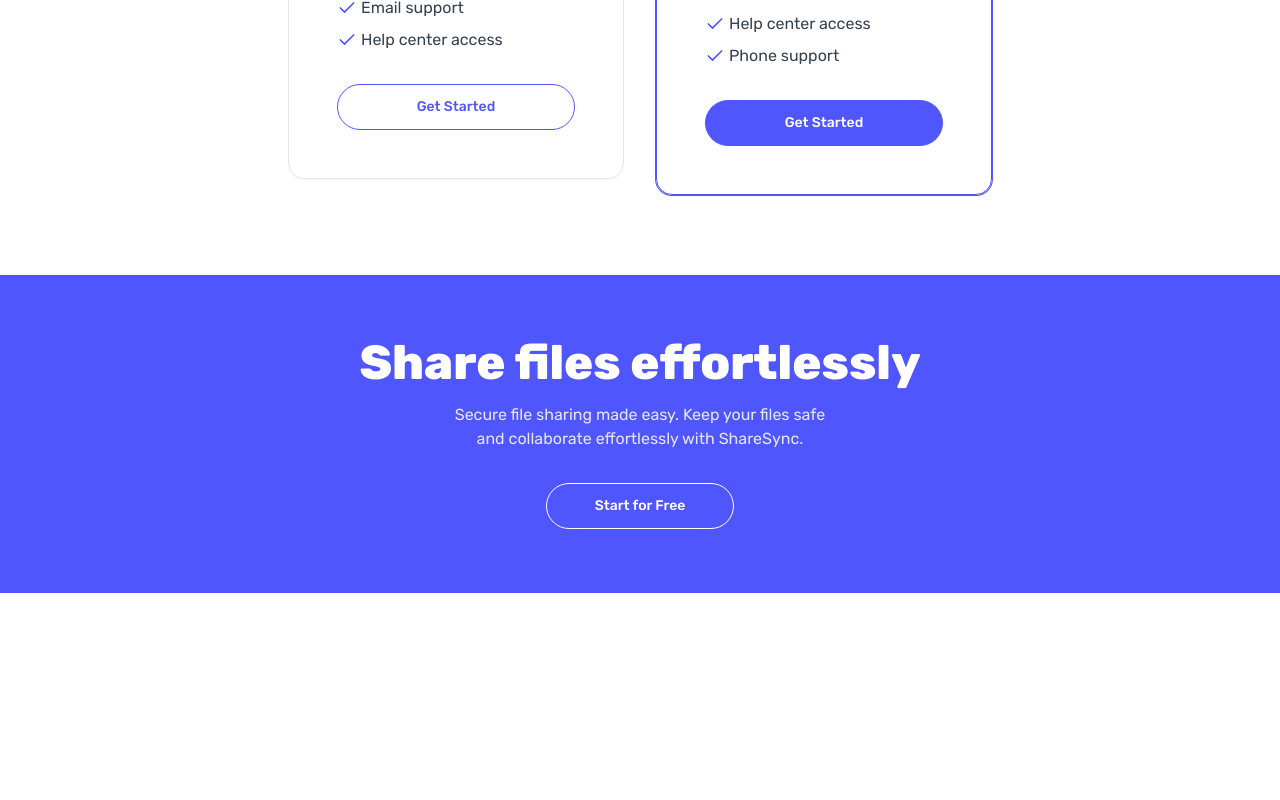
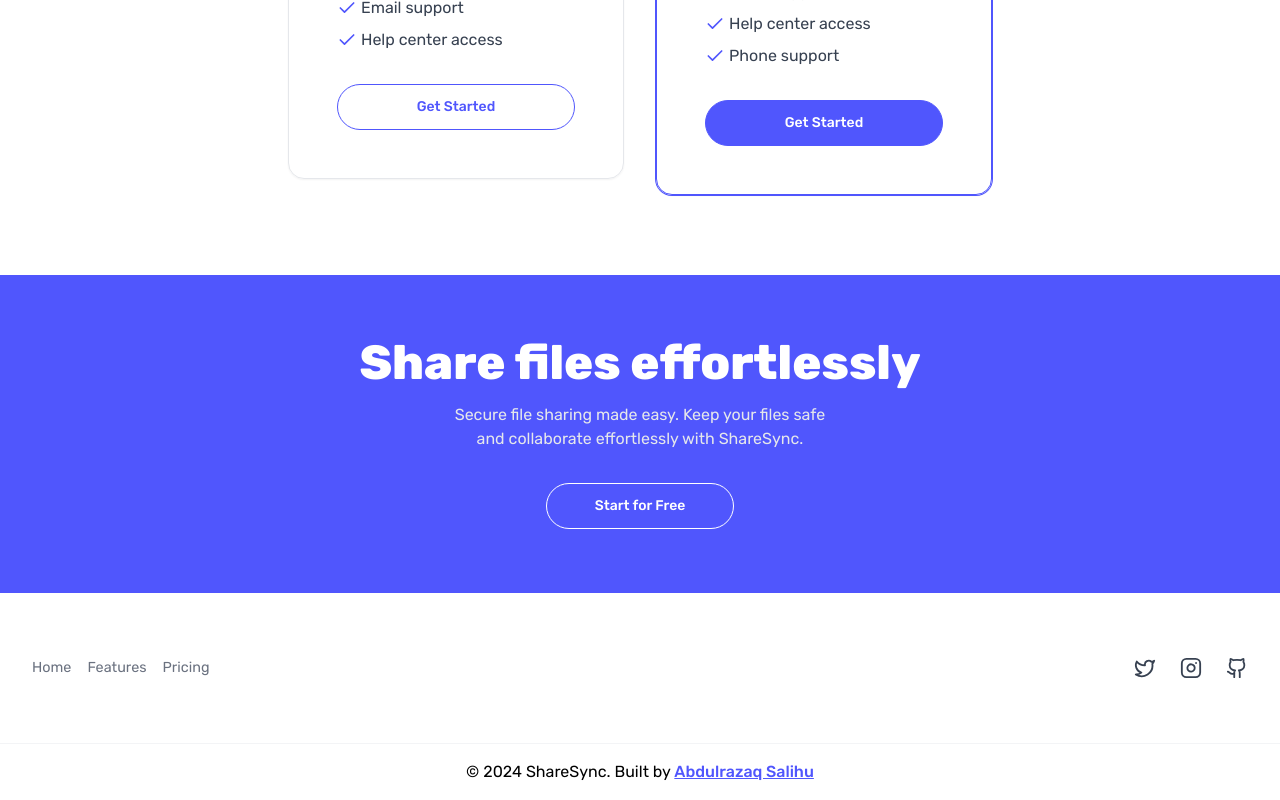
Before and after one commit to abdrzqsalihu/stellar-sync, a Next.js app: page / in a window 1280 px wide. Shown: the part 2169-2969 px from the top of the page. Before the commit the page ends 2762 px from the top, so only its background shows below. Built offline with nearby package versions, Linux system fonts and the light colour scheme.

Commit message:
implemented the footer.

```diff
--- a/app/_components/Footer.jsx
+++ b/app/_components/Footer.jsx
@@ -0,0 +1,81 @@
+import React from "react";
+import { navLinks } from "../constants/ContentConstants";
+import Link from "next/link";
+import { Github, Instagram, Twitter } from "lucide-react";
+
+function Footer() {
+  return (
+    <div>
+      <div className="py-10 border-b border-gray-100 sm:flex sm:items-center sm:justify-between mx-auto max-w-[92%] md:max-w-screen-xl px-4 sm:px-6 sm:py-12 lg:px-8 lg:py-16">
+        {/* Quick Links  */}
+        <ul className="flex flex-wrap justify-center gap-4 text-xs lg:justify-end">
+          {navLinks.map((links) => (
+            <li key={links.id}>
+              <Link
+                className={`text-gray-500 transition hover:opacity-75 text-[0.9rem]`}
+                href={`#${links.id}`}
+              >
+                {links.title}
+              </Link>
+            </li>
+          ))}
+        </ul>
+        {/* Social Icon */}
+        <ul className="mt-8 flex justify-center gap-6 sm:mt-0 lg:justify-end">
+          <li>
+            <a
+              href="#"
+              rel="noreferrer"
+              target="_blank"
+              className="text-gray-700 transition hover:opacity-75"
+            >
+              <span className="sr-only">Twitter</span>
+              <Twitter size={22} />
+            </a>
+          </li>
+
+          <li>
+            <a
+              href="#"
+              rel="noreferrer"
+              target="_blank"
+              className="text-gray-700 transition hover:opacity-75"
+            >
+              <span className="sr-only">Instagram</span>
+              <Instagram size={22} />
+            </a>
+          </li>
+
+          <li>
+            <a
+              href="#"
+              rel="noreferrer"
+              target="_blank"
+              className="text-gray-700 transition hover:opacity-75"
+            >
+              <span className="sr-only">GitHub</span>
+              <Github size={22} />
+            </a>
+          </li>
+        </ul>
+      </div>
+      <div className="py-4">
+        <p className="text-center text-[1rem]">
+          &copy; {new Date().getFullYear()} ShareSync. Built by{" "}
+          <a
+            href="https://abdrzqsalihu.vercel.app/"
+            rel="noreferrer"
+            target="_blank"
+            className=""
+          >
+            <span className="text-primary underline font-medium">
+              Abdulrazaq Salihu
+            </span>
+          </a>
+        </p>
+      </div>
+    </div>
+  );
+}
+
+export default Footer;
--- a/app/page.jsx
+++ b/app/page.jsx
@@ -1,5 +1,6 @@
 import Cta from "./_components/Cta";
 import Features from "./_components/Features";
+import Footer from "./_components/Footer";
 import GetStarted from "./_components/GetStarted";
 import Header from "./_components/Header";
 import Hero from "./_components/Hero";
@@ -14,6 +15,7 @@
       <Features />
       <Pricing />
       <Cta />
+      <Footer />
     </main>
   );
 }
```
